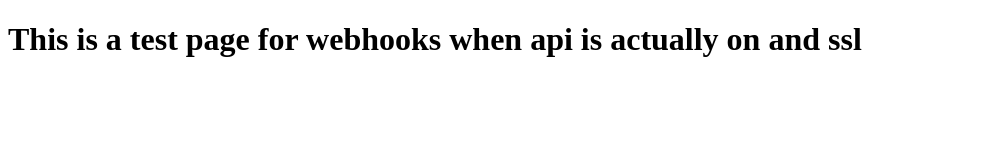
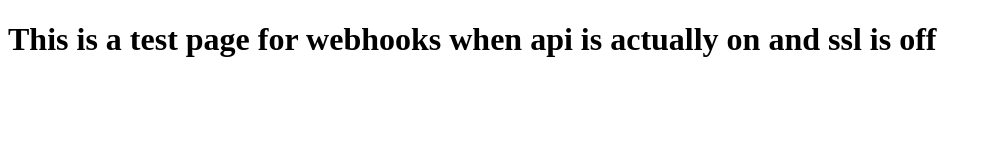
Before and after one commit to WanderJazeker/Test, a plain HTML site: page index.html in a window 1280 px wide. Shown: the whole page, without its empty margins (0-992 px from the left). Drawn offline with Linux system fonts and the light colour scheme.

Commit message:
without SSL

```diff
--- a/index.html
+++ b/index.html
@@ -6,6 +6,6 @@
 		<title>TEST</title>
 	</head>
 	<body id="content">
-        <H1>This is a test page for webhooks when api is actually on and ssl</H1>
+        <H1>This is a test page for webhooks when api is actually on and ssl is off</H1>
 	</body>
 </html>
```
